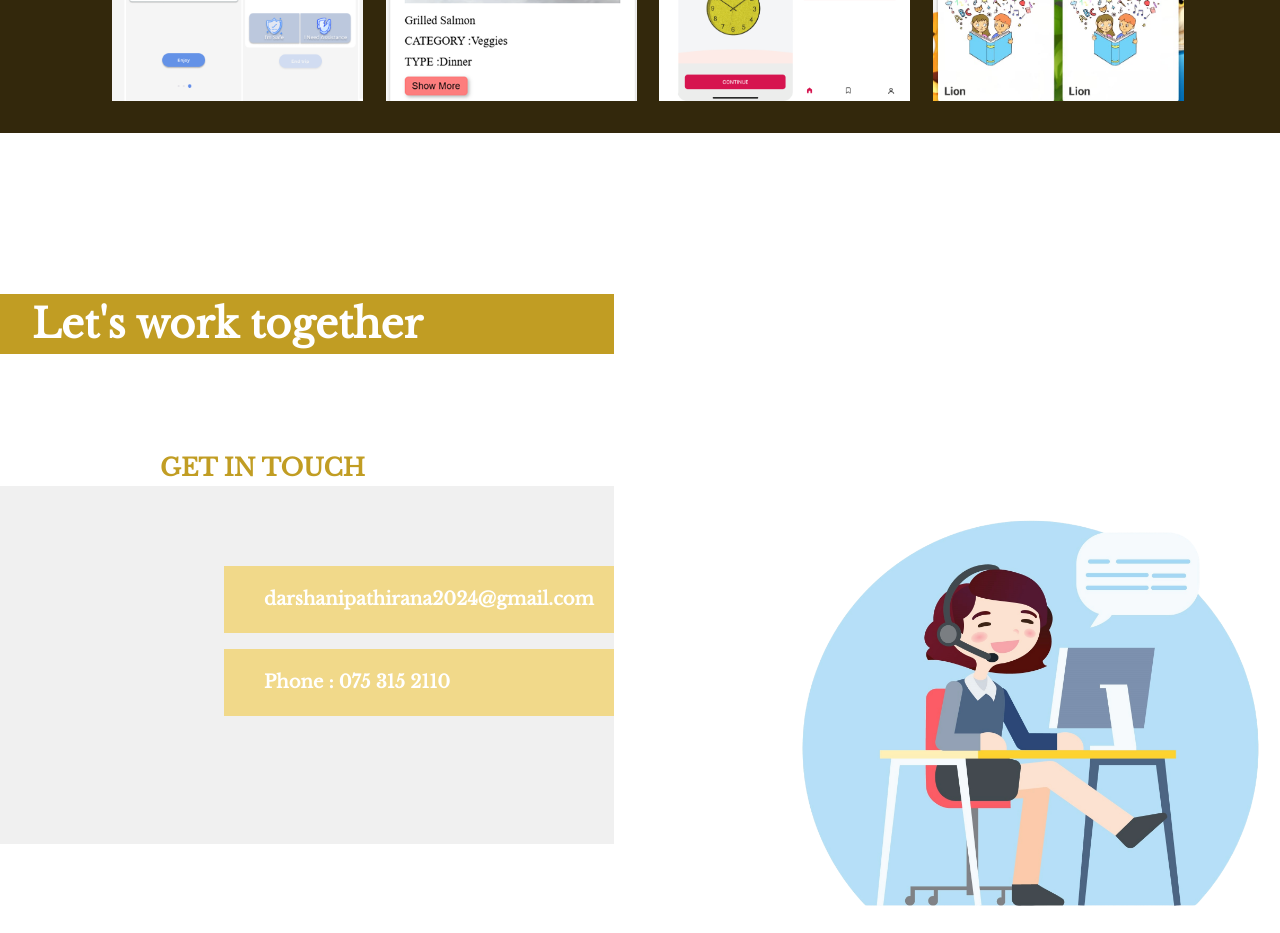
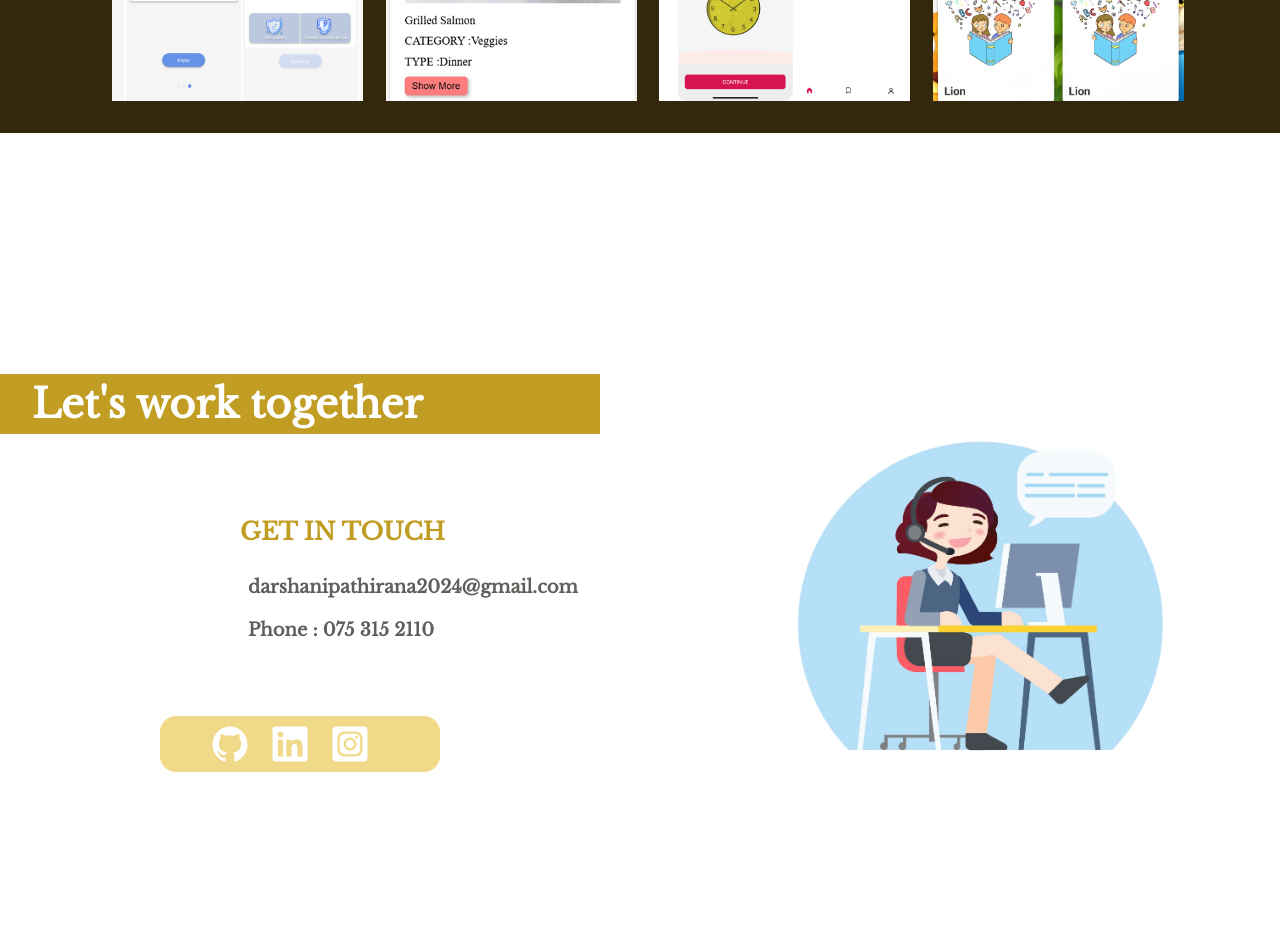
Before and after one commit to darshani-pathiranage20/My-portfolio, a React (Vite) app: page / in a window 1280 px wide. Shown: the part 3660-4593 px from the top of the page. Built offline with nearby package versions, Linux system fonts and the light colour scheme.

Commit message:
contact me updated sketch

```diff
--- a/src/components/Contact/contact.css
+++ b/src/components/Contact/contact.css
@@ -12,7 +12,7 @@
   display: flex;
   flex-direction: column;
   justify-content: center;
-  padding-top: 10rem;
+  padding-top: 5rem;
 }
 
 .contact-heading-1 {
@@ -29,16 +29,15 @@
   font-weight: bold;
   font-size: 1.5rem;
   color: #C19D23;
-  padding-left: 10rem;
-  padding-top: 6rem;
+
 }
 
 .contact-info {
   display: flex;
   flex-direction: row;
-  padding-bottom: 4rem;
-  padding-left: 10rem;
-  background-color: #0000000f;
+  padding-left: 6rem;
+    margin-left: 5rem;
+
 }
 
 .contact-email-phone-wrapper {
@@ -50,13 +49,17 @@
 }
 
 .contact-email {
-  background-color: #f1d98a;
   font-family: "Libre Baskerville", serif;
   font-size: 1.125rem;
+  padding: 0.5rem;
+  color: #605f5c;
+  font-weight: bold;
+}
 
-  padding: 1.25rem 1.25rem 1.25rem 2.5rem;
-  color: #ffffff;
-  font-weight: bold;
+.contact-email-phone {
+   /* border-radius: 30rem;
+  background-color: #0000000f; */
+
 }
 
 .contact-socials-title {
@@ -79,14 +82,25 @@
 .contact-right {
   display: flex;
   width: 50%;
-  justify-content: flex-end;
-  align-items: flex-end;
+  justify-content: center;
+  align-items: center;
   padding-top: 8rem;
   margin-left: 5rem;
+}
+
+.social {
+    background-color: #f1d98a;
+    display: flex;
+    justify-content: center;
+    align-items: center;
+    padding: 0.5rem;
+    margin-left: 10rem;
+    margin-right: 10rem;
+    border-radius: 1rem;
 }
 
 .contact-image {
   width: 100%;
   height: auto;
-  max-width: 500px;
+  max-width: 400px;
 }
--- a/src/components/Contact/contact.jsx
+++ b/src/components/Contact/contact.jsx
@@ -12,7 +12,6 @@ export default function Contact() {
       <div className="contact-left">
         <div className="contact-heading">
           <p className="contact-heading-1">Let's work together</p>
-          <p className="contact-heading-2">GET IN TOUCH</p>
         </div>
         <div className="contact-info">
           <div>
@@ -24,16 +23,23 @@ export default function Contact() {
               </div>
               */}
               <div className="contact-email-phone-wrapper">
-                <p className="contact-email">darshanipathirana2024@gmail.com</p>
-                <p className="contact-email">Phone : 075 315 2110</p>
+                <div>
+                  <p className="contact-heading-2">GET IN TOUCH</p>{" "}
+                </div>
+                <div className="contact-email-phone">
+                  <p className="contact-email">
+                    darshanipathirana2024@gmail.com
+                  </p>
+                  <p className="contact-email">Phone : 075 315 2110</p>
+                </div>
               </div>
             </div>
 
             {/* Social Links */}
           </div>
         </div>
-        <div className="flex flex-col">
-          <p className="contact-socials-title">Socials</p>
+        <div className="social">
+
           <div className="contact-socials">
             <a
               href="https://github.com/it21161742"
```
